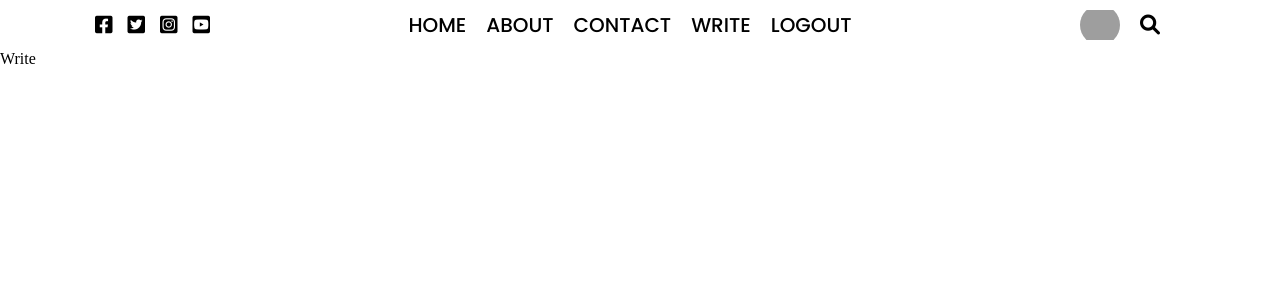
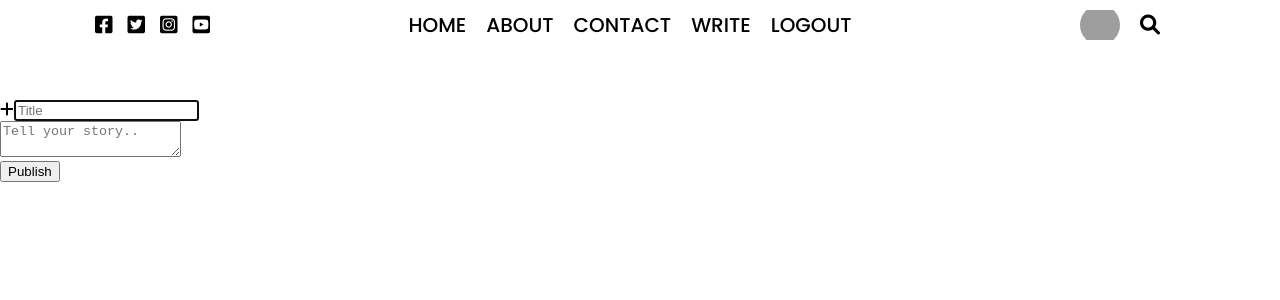
Before and after one commit to Ekene-Ejeh/Blog-App-with-React, a React (Create React App) app: page / in a window 1280 px wide. Shown: the top 300 px of the page. Built offline with nearby package versions, Linux system fonts and the light colour scheme; grey boxes are pictures that could not be loaded.

Commit message:
starts styling the Write component

```diff
--- a/src/components/pages/write/Write.jsx
+++ b/src/components/pages/write/Write.jsx
@@ -3,7 +3,30 @@
 export default function Write() {
 	return (
 		<>
-			<div className="write">Write</div>
+			<div className="write">
+				<form action="" className="writeForm">
+					<div className="writeFormGroup">
+						<label htmlFor="fileInput">
+							<i class="fa-solid fa-plus"></i>
+						</label>
+						<input type="file" id="fileInput" style={{ display: "none" }} />
+						<input
+							type="text"
+							placeholder="Title"
+							className="writeInput"
+							autoFocus={true}
+						/>
+					</div>
+					<div className="writeForGroup">
+						<textarea
+							placeholder="Tell your story.."
+							type="text"
+							className="writeInput  writeText  "
+						></textarea>
+					</div>
+					<button className="writeSubmit">Publish</button>
+				</form>
+			</div>
 		</>
 	);
 }
--- a/src/components/pages/write/write.css
+++ b/src/components/pages/write/write.css
@@ -0,0 +1,3 @@
+.write {
+	padding-top: 50px;
+}
```
